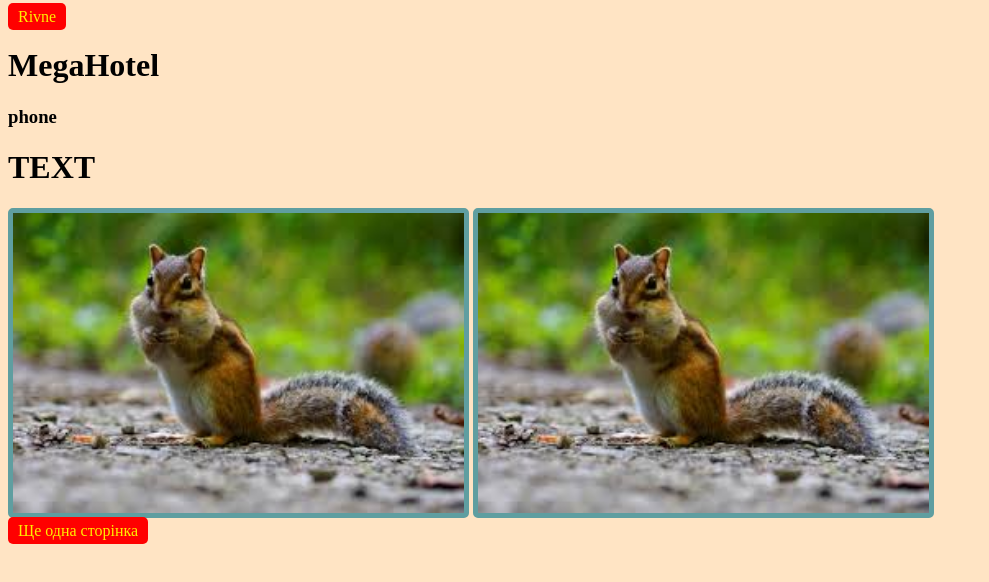
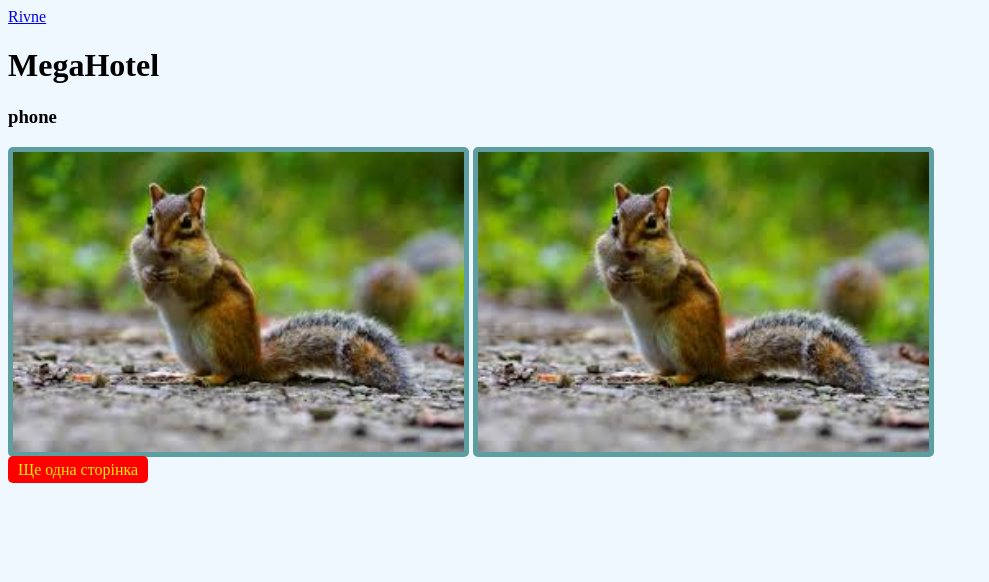
Before and after one commit to yurkiss23/site, a plain HTML site: page index.html in a window 1280 px wide. Shown: the whole page, without its empty margins (0-989 px from the left). Drawn offline with Linux system fonts and the light colour scheme.

Commit message:
test commit

```diff
--- a/css/style.css
+++ b/css/style.css
@@ -1,9 +1,9 @@
 body{
-    background-color: bisque;
+    background-color: aliceblue;
 }
 
-a.loc{
-    background-color: #ff0000;
+header.a.loc{
+    background-color:  aliceblue;
     color: #ffee00;
     padding: 5px 10px;
     text-decoration: none;
--- a/index.html
+++ b/index.html
@@ -8,12 +8,12 @@
     <link rel="stylesheet" href="css/style.css">
 </head>
 <body>
-    <div>
+    <div class="header">
         <a class="loc" href="https://www.google.com.ua/maps/place/%D0%A0%D1%96%D0%B2%D0%BD%D0%B5,+%D0%A0%D1%96%D0%B2%D0%BD%D0%B5%D0%BD%D1%81%D1%8C%D0%BA%D0%B0+%D0%BE%D0%B1%D0%BB%D0%B0%D1%81%D1%82%D1%8C/@50.6110633,26.209564,13z/data=!3m1!4b1!4m5!3m4!1s0x472f6caa2d7c89d7:0x27481abdbc4e484!8m2!3d50.6199!4d26.251617?hl=uk&authuser=0">Rivne</a>
         <h1>MegaHotel</h1>
         <h3>phone</h3>
     </div>
-    <H1>TEXT</H1>
+    <!-- <H1>TEXT</H1> -->
     <div class="home-images">
         <img src="images/Без названия.jpg" alt="тварина">
         <img src="images/Без названия.jpg" alt="тварина" height="200">
```
